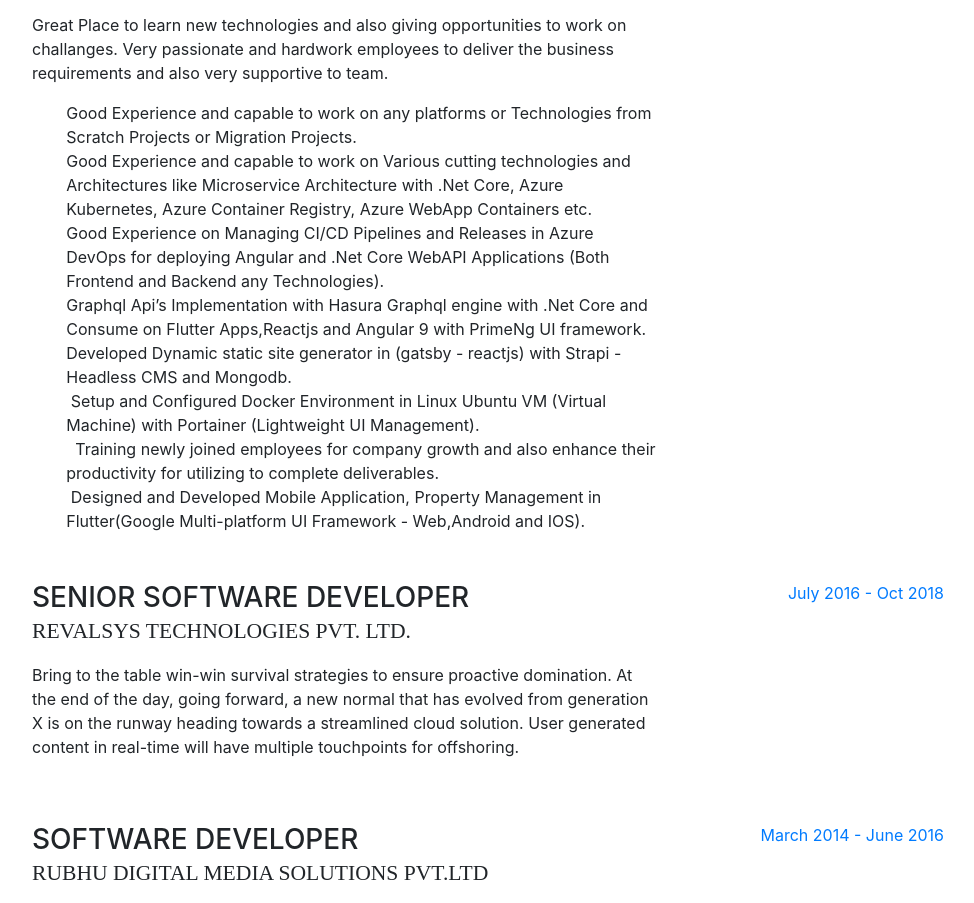
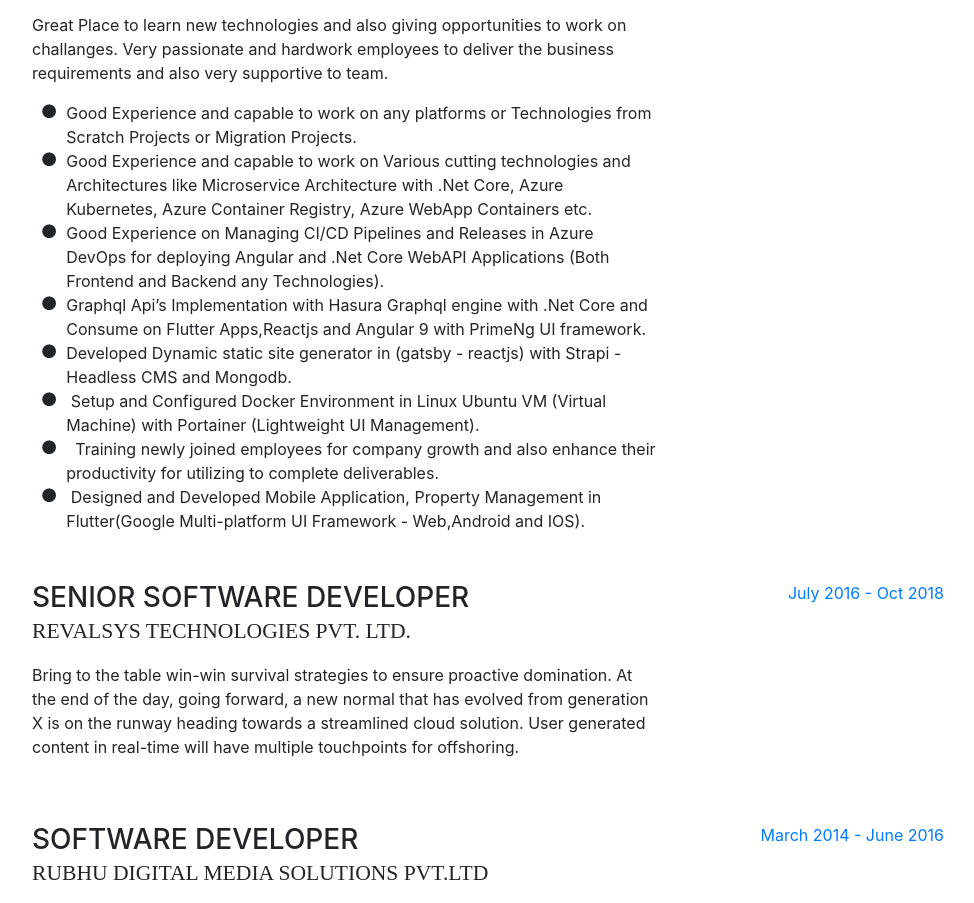
Before and after one commit to kbmanikanta/kbmanikanta.github.io, a website with bundled scripts: page index.html in a window 1280 px wide. Shown: the part 1037-1940 px from the top of the page, without its empty margins (288-1262 px from the left). Built offline with nearby package versions, Linux system fonts and the light colour scheme; a web font is replaced by a local one.

Commit message:
Update index.html

```diff
--- a/index.html
+++ b/index.html
@@ -123,14 +123,15 @@
               <div class="subheading mb-3">BG Technology Solutions</div>
               <p>Great Place to learn new technologies and also giving opportunities to work on challanges. Very passionate and hardwork employees to deliver the business requirements and also very supportive to team.</p>
             <ul class="fa-ul mb-0">
-    <li>Good Experience and capable to work on any platforms or Technologies from Scratch Projects or Migration Projects.&nbsp;</li>
-    <li>Good Experience and capable to work on Various cutting technologies and Architectures like Microservice Architecture with .Net Core, Azure Kubernetes, Azure Container Registry, Azure WebApp Containers etc.&nbsp;</li>
-    <li>Good Experience on Managing CI/CD Pipelines and Releases in Azure DevOps for deploying Angular and .Net Core WebAPI Applications (Both Frontend and Backend any Technologies).&nbsp;</li>
-    <li>Graphql Api&rsquo;s Implementation with Hasura Graphql engine with .Net Core and Consume on Flutter Apps,Reactjs and Angular 9 with PrimeNg UI framework.&nbsp;</li>
-    <li>Developed Dynamic static site generator in (gatsby - reactjs) with Strapi - Headless CMS and Mongodb.</li>
-    <li>&nbsp;Setup and Configured Docker Environment in Linux Ubuntu VM (Virtual Machine) with Portainer (Lightweight UI Management).</li>
-    <li>&nbsp; Training newly joined employees for company growth and also enhance their productivity for utilizing to complete deliverables.</li>
-    <li>&nbsp;Designed and Developed Mobile Application, Property Management in Flutter(Google Multi-platform UI Framework - Web,Android and IOS). </li>
+    <li>
+	    	         <i class="fa-li  fa fa-circle"></i>Good Experience and capable to work on any platforms or Technologies from Scratch Projects or Migration Projects.&nbsp;</li>
+    <li>	         <i class="fa-li  fa fa-circle"></i>Good Experience and capable to work on Various cutting technologies and Architectures like Microservice Architecture with .Net Core, Azure Kubernetes, Azure Container Registry, Azure WebApp Containers etc.&nbsp;</li>
+    <li>	         <i class="fa-li  fa fa-circle"></i>Good Experience on Managing CI/CD Pipelines and Releases in Azure DevOps for deploying Angular and .Net Core WebAPI Applications (Both Frontend and Backend any Technologies).&nbsp;</li>
+    <li>	         <i class="fa-li  fa fa-circle"></i>Graphql Api&rsquo;s Implementation with Hasura Graphql engine with .Net Core and Consume on Flutter Apps,Reactjs and Angular 9 with PrimeNg UI framework.&nbsp;</li>
+    <li>	         <i class="fa-li  fa fa-circle"></i>Developed Dynamic static site generator in (gatsby - reactjs) with Strapi - Headless CMS and Mongodb.</li>
+    <li>	         <i class="fa-li  fa fa-circle"></i>&nbsp;Setup and Configured Docker Environment in Linux Ubuntu VM (Virtual Machine) with Portainer (Lightweight UI Management).</li>
+    <li>	         <i class="fa-li  fa fa-circle"></i>&nbsp; Training newly joined employees for company growth and also enhance their productivity for utilizing to complete deliverables.</li>
+    <li>	         <i class="fa-li  fa fa-circle"></i>&nbsp;Designed and Developed Mobile Application, Property Management in Flutter(Google Multi-platform UI Framework - Web,Android and IOS). </li>
 </ul>
 
 		 </div>
```
